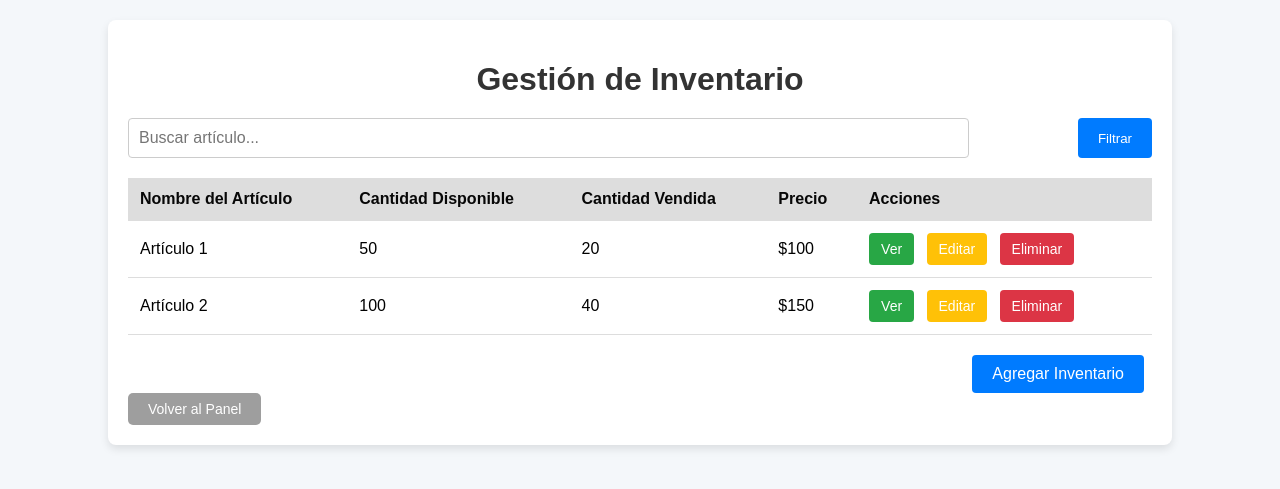
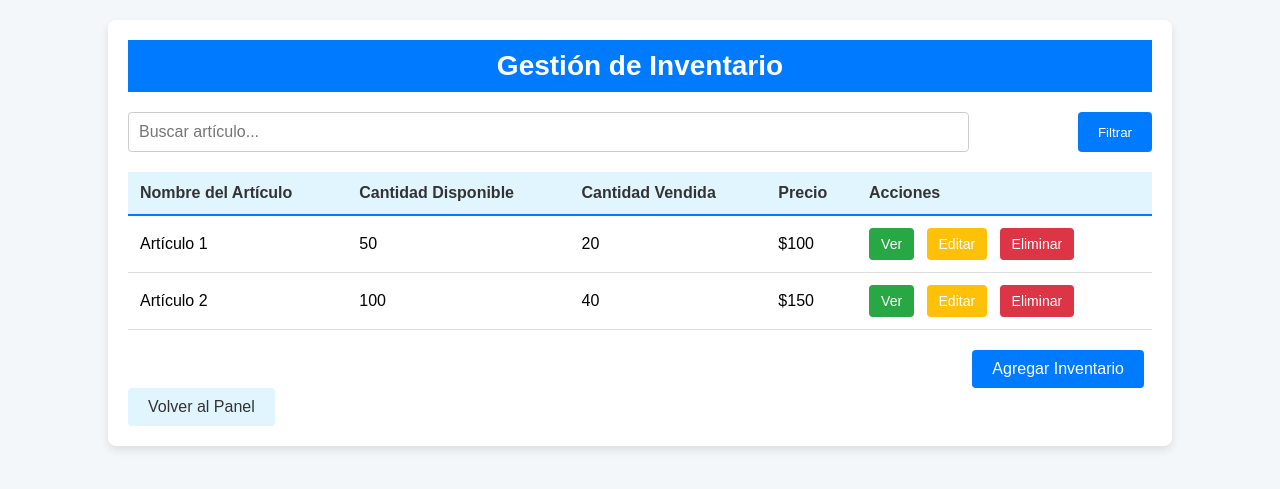
Before and after one commit to briancgx/concesionaria-osorio, a Flask app: page /inventario in a window 1280 px wide. Shown: the top 489 px of the page. Run offline with Flask 3, Linux system fonts and the light colour scheme; parts of the project's set-up code (start-up, migrations or seed data) failed here and were passed over.

Commit message:
css inventarios

```diff
--- a/static/css/inventarios.css
+++ b/static/css/inventarios.css
@@ -5,6 +5,37 @@ body {
     margin: 0;
     padding: 0;
 }
+
+.header-bar {
+    display: flex;
+    flex-direction: column;         /* Coloca los elementos en columna (título arriba, logo abajo) */
+    align-items: center;            /* Centra los elementos horizontalmente */
+    justify-content: center;        /* Centra los elementos verticalmente */
+    background-color: #007BFF;      /* Azul claro */
+    color: white;
+
+    font-size: 20px;
+    font-weight: bold;
+    width: 100%;                    /* Hace que el contenedor ocupe todo el ancho */
+}
+
+.title-container, .logo-container {
+    display: flex;
+    justify-content: center;        /* Centra los elementos horizontalmente */
+    width: 100%;                    /* Asegura que ambos contenedores ocupen todo el ancho */
+}
+
+h1 {
+    margin: 0;                      /* Elimina el margen por defecto para mantener la alineación */
+    font-size: 28px;                 /* Ajusta el tamaño del título */
+}
+
+.logo {
+    width: 150px;                   /* Tamaño del logo, aproximadamente tres veces más grande */
+    height: auto;                   /* Mantiene la proporción del logo */
+    margin-top: 10px;                /* Espacio entre el título y el logo */
+}
+
 
 .container {
     width: 80%;
@@ -16,10 +47,13 @@ body {
 }
 
 h1 {
+    background-color: #007BFF;  /* Azul claro */
+    color: white;  /* Texto blanco */
     text-align: center;
-    color: #333;
+    padding: 10px;
     margin-bottom: 20px;
 }
+
 
 /* Estilos para la barra de búsqueda */
 .search-bar {
@@ -63,9 +97,15 @@ th, td {
 }
 
 th {
-    background-color: #ddd;
-    color: rgb(7, 7, 7);
+    background-color: #e1f5fe;  /* Azul claro */
+    color: #333;  /* Color de texto oscuro para contraste */
+    border-bottom: 2px solid #007BFF; /* Borde más fuerte en los encabezados */
 }
+
+td {
+    border-bottom: 1px solid #ddd; /* Borde más suave para las celdas */
+}
+
 
 tr:hover {
     background-color: #f1f1f1;
@@ -131,15 +171,28 @@ tr:hover {
 /* Estilo del botón Volver al Panel*/
 .btn-volver {
     padding: 8px 20px;
-    background-color: #9E9E9E;
-    color: white;
+    background-color: #e1f5fe;  /* Azul claro */
+    color: #333;  /* Texto oscuro */
     border-radius: 5px;
     font-size: 14px;
     cursor: pointer;
     border: none;
-    margin-right: 20px;
 }
 
 .btn-volver:hover {
-    background-color: #757575;
+    background-color: #b3e5fc;  /* Un azul un poco más oscuro al pasar el mouse */
 }
+
+.action-buttons-container {
+    display: flex;
+    justify-content: space-between;  /* Espacio entre los botones */
+    margin-top: 20px;
+}
+
+.btn-volver, .add {
+    padding: 10px 20px;
+    font-size: 16px;
+    border-radius: 4px;
+    cursor: pointer;
+    border: none;
+}
```
